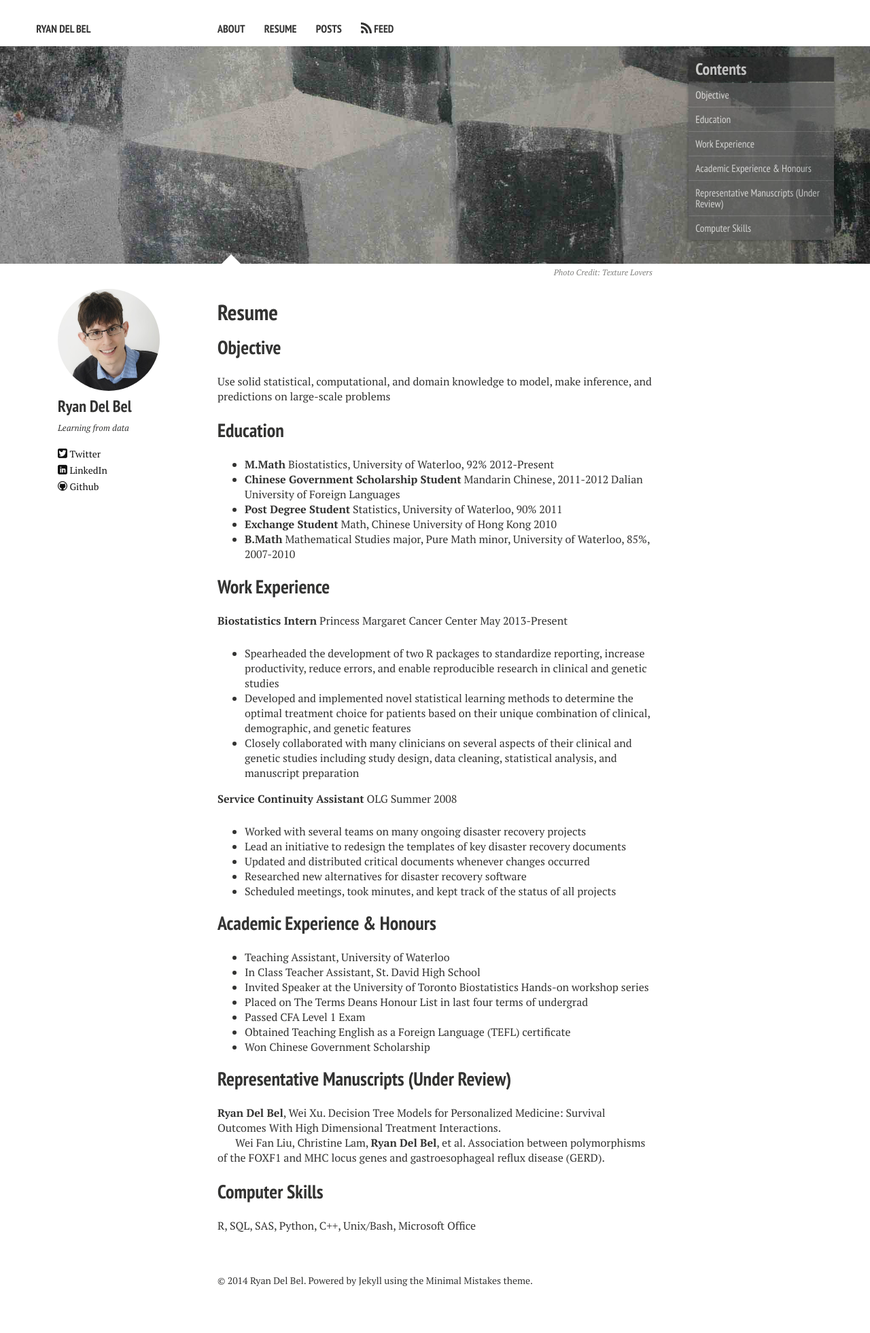
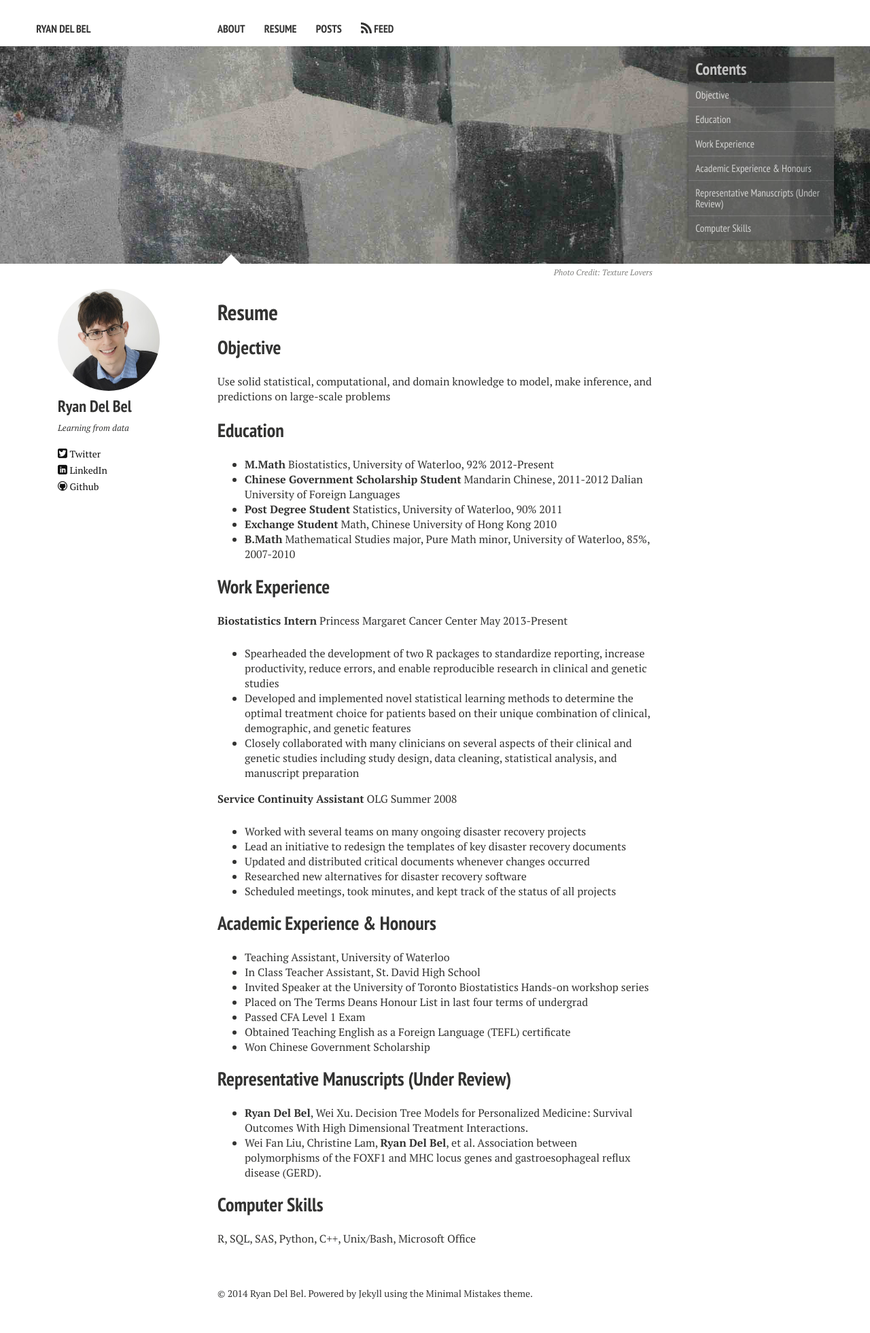
Before and after one commit to rdelbel/rdelbel.github.io, a Jekyll site: the page built from resume.md, in a window 1280 px wide. Shown: the whole page at 68% size. Built offline with Jekyll 4.4.1, drawn with Linux system fonts in a browser that asks for light colours; nearby versions of some CDN libraries.

```diff
--- a/resume.md
+++ b/resume.md
@@ -71,11 +71,9 @@ series
 
 Representative Manuscripts (Under Review)
 -
-**Ryan Del Bel**, Wei Xu. Decision Tree Models for Personalized Medicine:
+* **Ryan Del Bel**, Wei Xu. Decision Tree Models for Personalized Medicine:
 Survival Outcomes With High Dimensional Treatment Interactions.
-
-
-Wei Fan Liu, Christine Lam, **Ryan Del Bel**, et al. Association between
+* Wei Fan Liu, Christine Lam, **Ryan Del Bel**, et al. Association between
 polymorphisms of the FOXF1 and MHC locus genes and gastroesophageal reflux
 disease (GERD).
 
```
